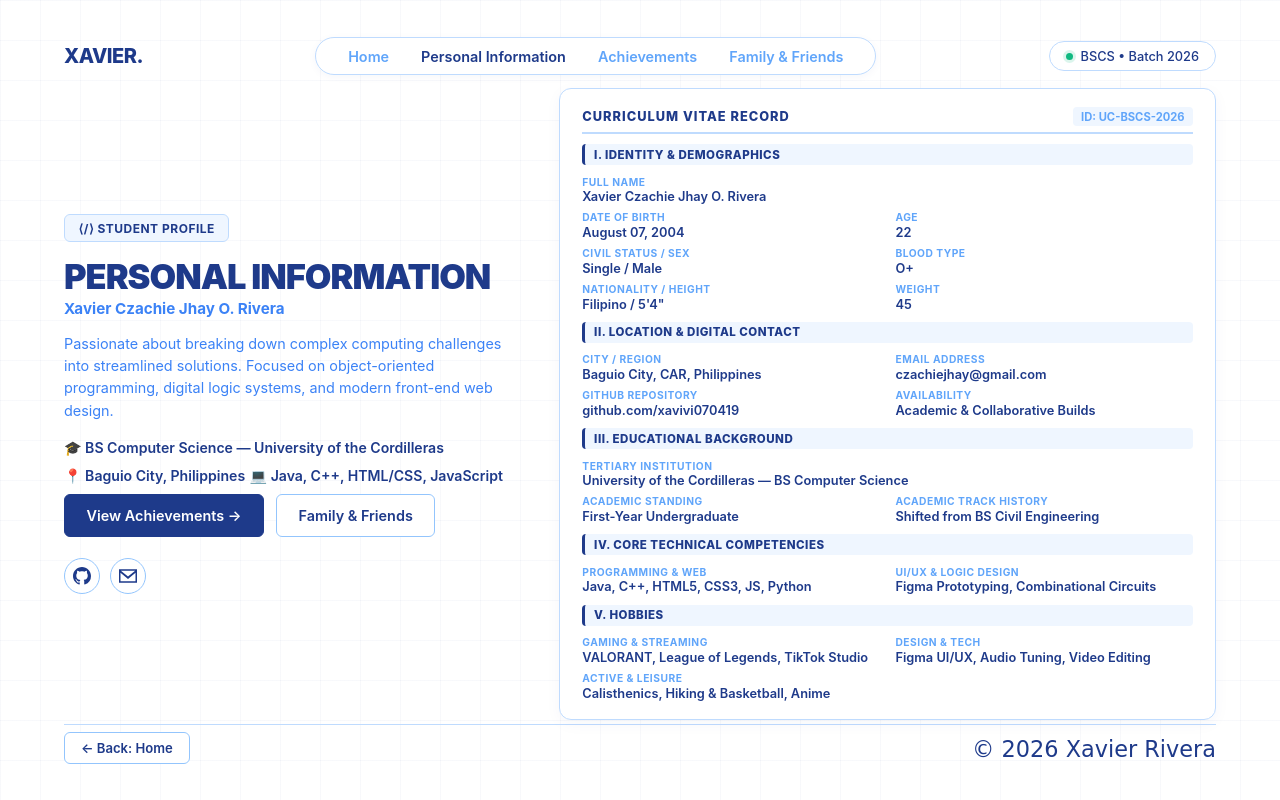
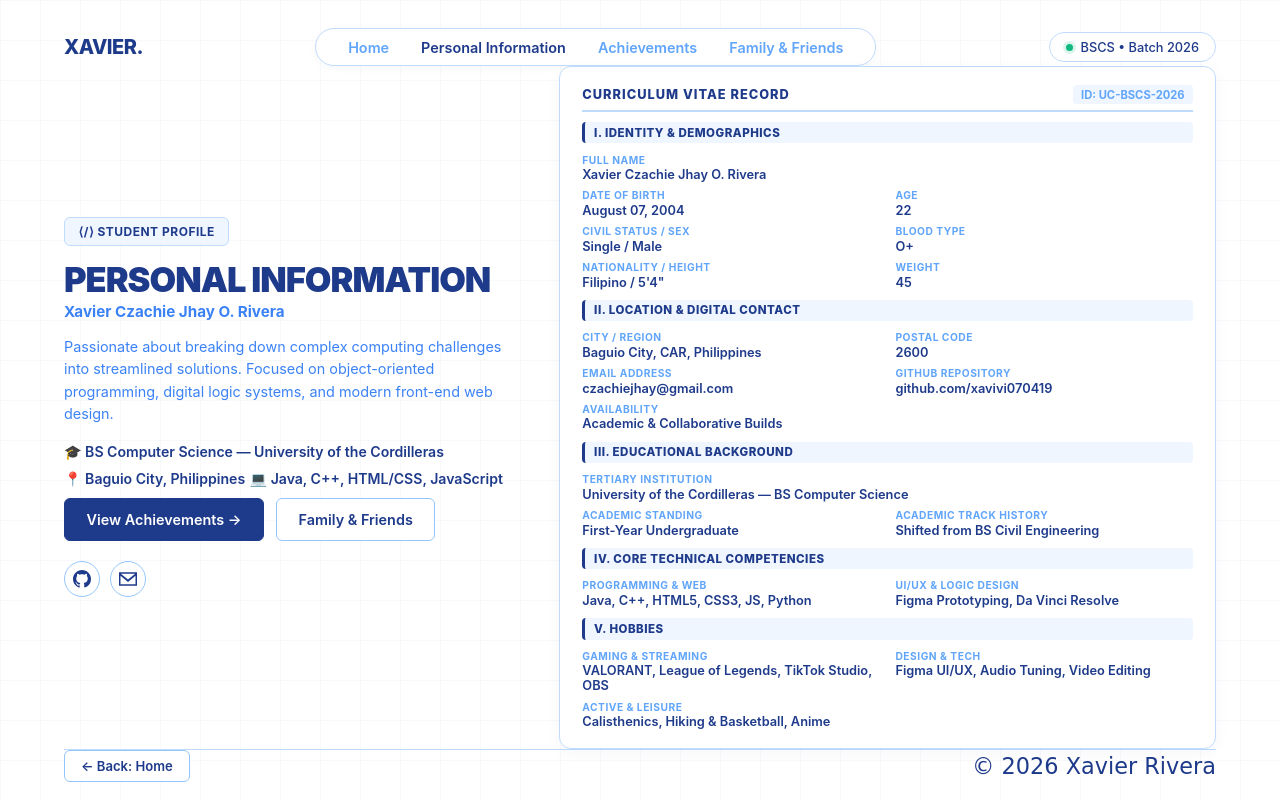
Before and after one commit to xavivi070419/portfolio-website, a plain HTML site: page personal-info.html in a window 1280 px wide. Drawn offline with Linux system fonts and the light colour scheme.

Commit message:
Update personal-info.html

```diff
--- a/personal-info.html
+++ b/personal-info.html
@@ -120,6 +120,10 @@
               <span class="field-value">Baguio City, CAR, Philippines</span>
             </div>
             <div class="data-field">
+              <span class="field-label">Postal Code</span>
+              <span class="field-value">2600</span>
+            </div>
+            <div class="data-field">
               <span class="field-label">Email Address</span>
               <span class="field-value">czachiejhay@gmail.com</span>
             </div>
@@ -159,7 +163,7 @@
             </div>
             <div class="data-field">
               <span class="field-label">UI/UX & Logic Design</span>
-              <span class="field-value">Figma Prototyping, Combinational Circuits</span>
+              <span class="field-value">Figma Prototyping, Da Vinci Resolve</span>
             </div>
           </div>
 
@@ -168,7 +172,7 @@
           <div class="data-grid">
             <div class="data-field">
               <span class="field-label">Gaming &amp; Streaming</span>
-              <span class="field-value">VALORANT, League of Legends, TikTok Studio</span>
+              <span class="field-value">VALORANT, League of Legends, TikTok Studio, OBS</span>
             </div>
             <div class="data-field">
               <span class="field-label">Design &amp; Tech</span>
```
